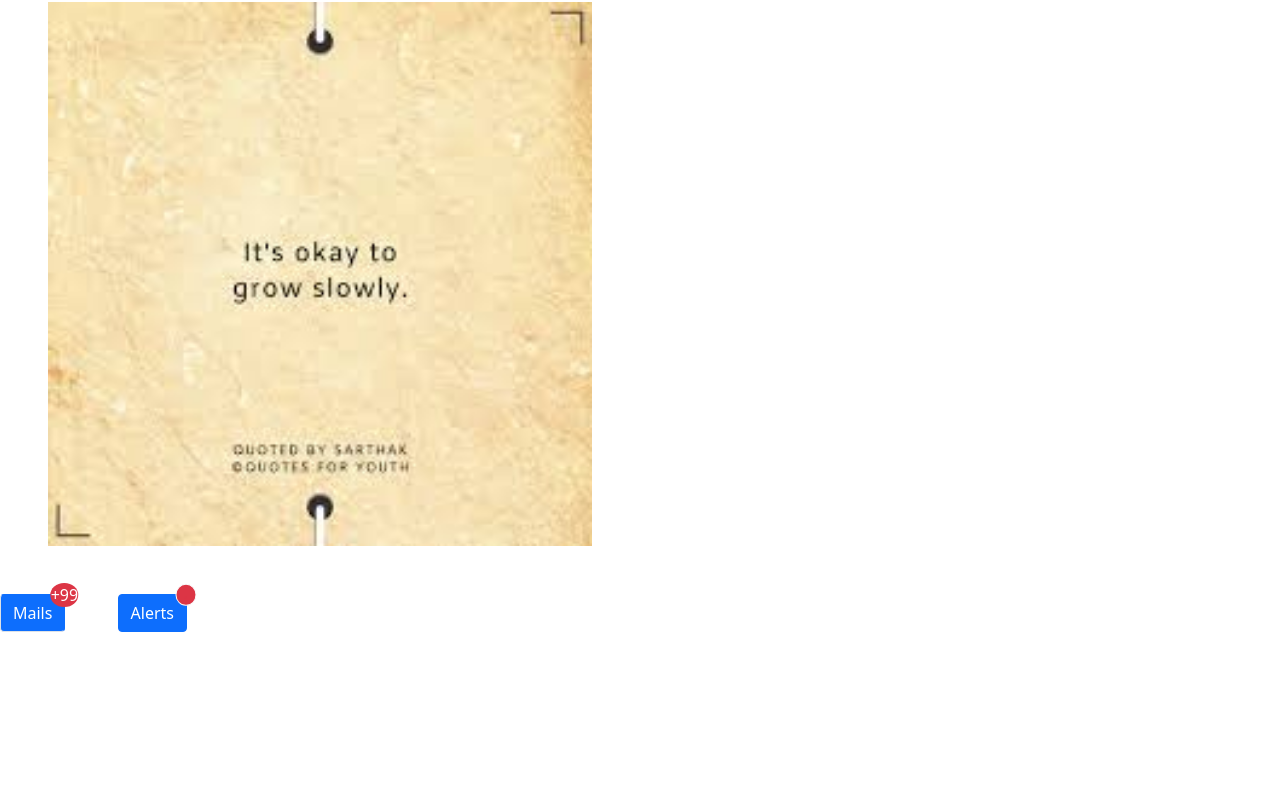
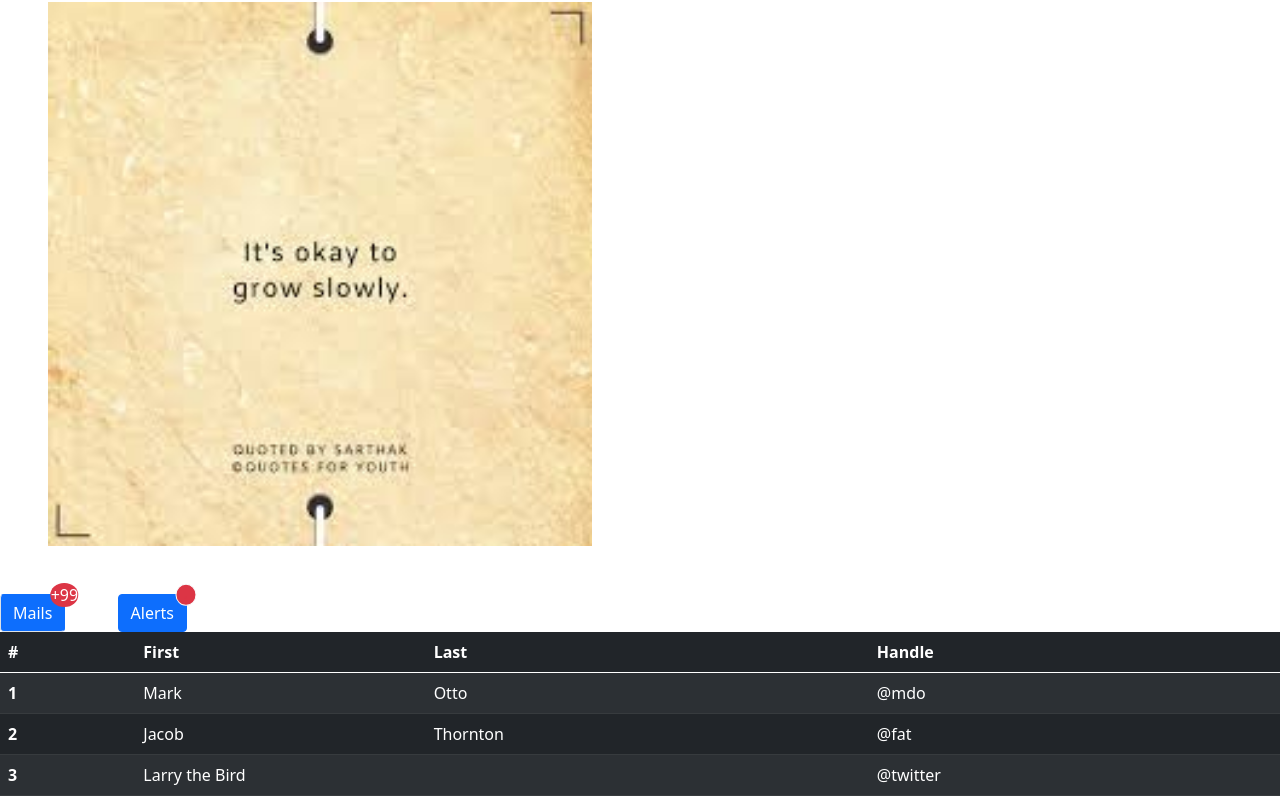
Before and after one commit to Shanawaz-Sipon/bootstrap, a plain HTML site: page index.html in a window 1280 px wide. Shown: the part 518-1330 px from the top of the page. Before the commit the page ends 1150 px from the top, so only its background shows below. Drawn offline with nearby package versions, Linux system fonts and the light colour scheme.

Commit message:
bootsrap position-table

```diff
--- a/index.html
+++ b/index.html
@@ -38,6 +38,37 @@
             Alerts <span class="position-absolute top-0 start-100 translate-middle  badge border border-light bg-danger rounded-circle P-2 text-danger">.</span>
 
         </button>
+
+
+        <table class="table   table-dark table-hover table-striped">
+            <thead>
+              <tr>
+                <th scope="col">#</th>
+                <th scope="col">First</th>
+                <th scope="col">Last</th>
+                <th scope="col">Handle</th>
+              </tr>
+            </thead>
+            <tbody>
+              <tr>
+                <th scope="row">1</th>
+                <td>Mark</td>
+                <td>Otto</td>
+                <td>@mdo</td>
+              </tr>
+              <tr>
+                <th scope="row">2</th>
+                <td>Jacob</td>
+                <td>Thornton</td>
+                <td>@fat</td>
+              </tr>
+              <tr>
+                <th scope="row">3</th>
+                <td colspan="2">Larry the Bird</td>
+                <td>@twitter</td>
+              </tr>
+            </tbody>
+          </table>
     </main>
 
 
```
